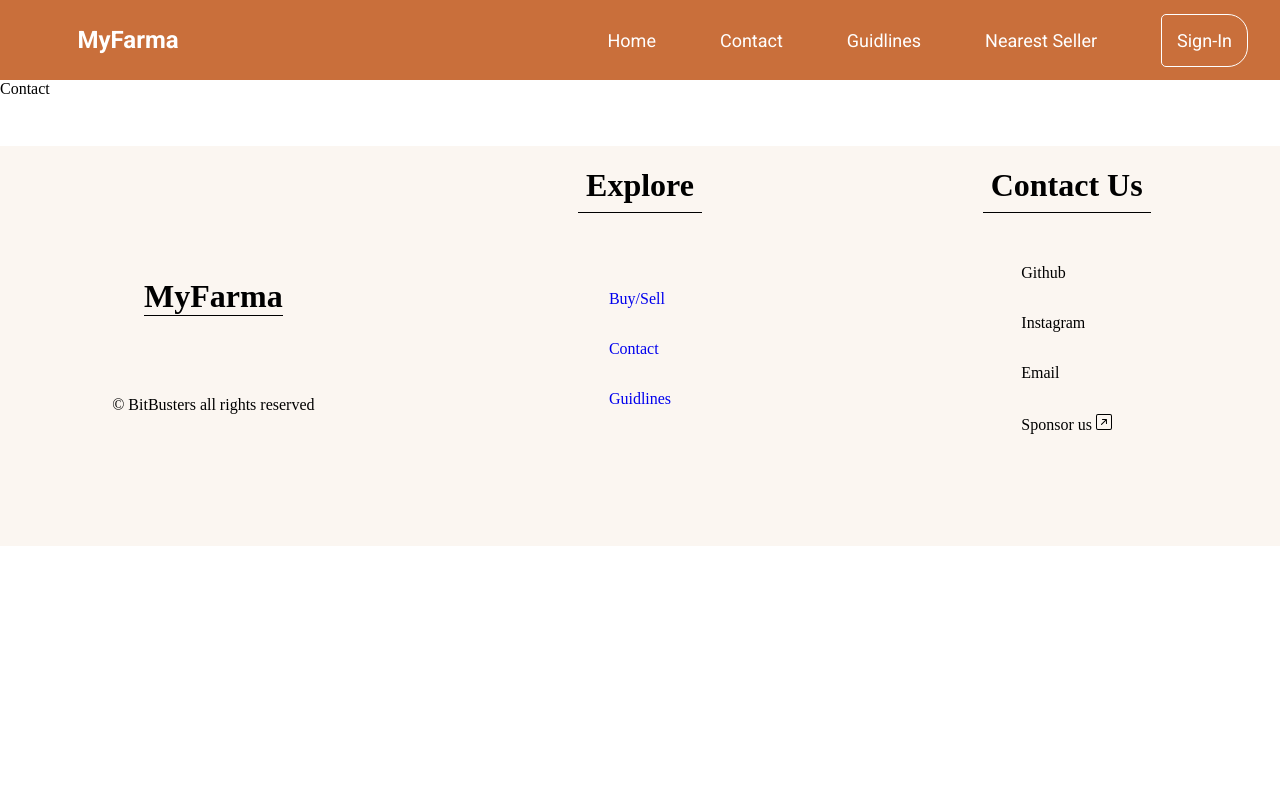
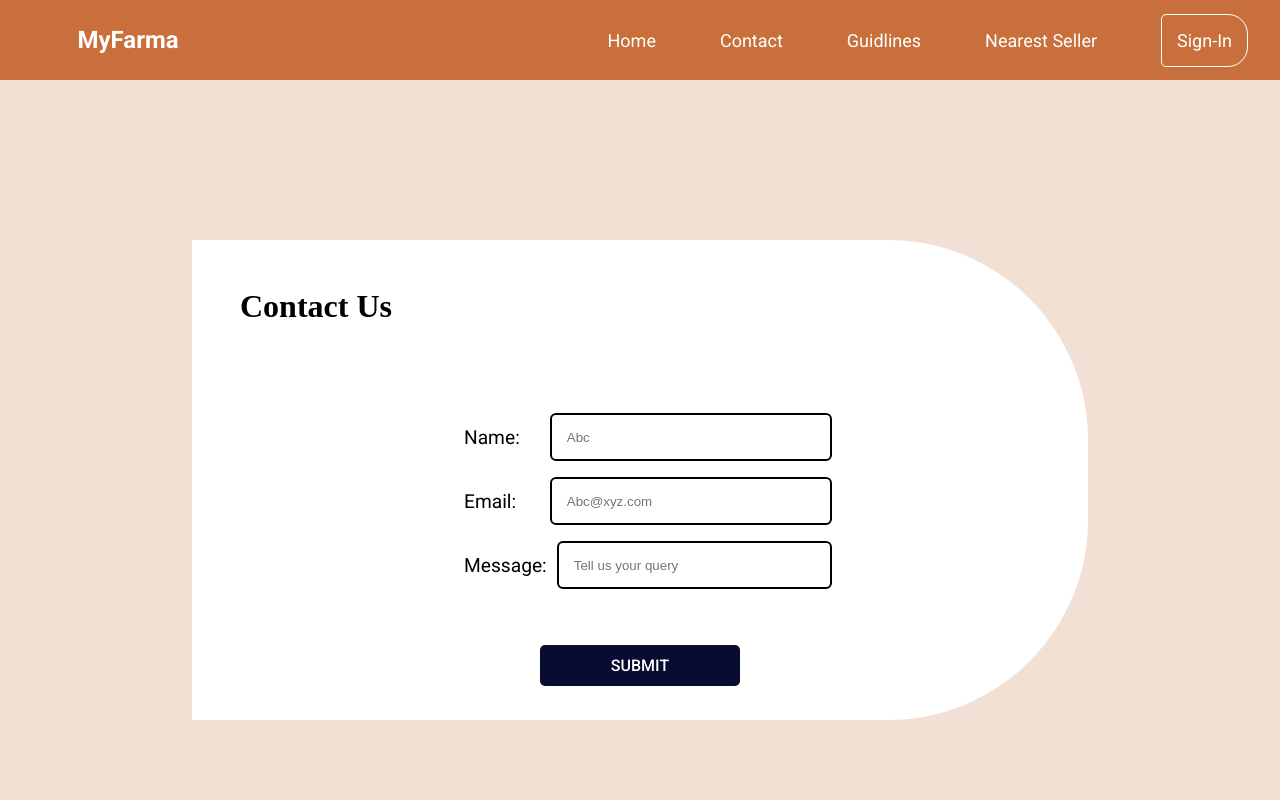
Before and after one commit to HIDZI123/PracticeProj, a React (Vite) app in the folder proj_1/: page /contact in a window 1280 px wide. Shown: the top 800 px of the page. Built offline with nearby package versions, Linux system fonts and the light colour scheme.

Commit message:
completed contactpage

```diff
--- a/proj_1/src/components/Contact.jsx
+++ b/proj_1/src/components/Contact.jsx
@@ -1,8 +1,33 @@
-/* import React from 'react'*/
+/* import React from "react"; */
+import "../styles/contact.scss";
+
 const Contact = () => {
   return (
-    <div>Contact</div>
-  )
-}
+    <div className="contact">
+      <main>
+        <h1> Contact Us</h1>
 
-export default Contact
+        <form>
+          <div>
+            <label>Name: </label>
+            <input type="text" required placeholder="Abc" />
+          </div>
+
+          <div>
+            <label>Email: </label>
+            <input type="email" required placeholder="Abc@xyz.com" />
+          </div>
+
+          <div>
+            <label>Message: </label>
+            <input type="text" placeholder="Tell us your query" />
+          </div>
+
+          <button type="submit">SUBMIT</button>
+        </form>
+      </main>
+    </div>
+  );
+};
+
+export default Contact;
--- a/proj_1/src/styles/base.scss
+++ b/proj_1/src/styles/base.scss
@@ -10,3 +10,7 @@
   $text1 : 'Roboto';
   $text2 : 'Oswald';
   $text3 : 'Lobster';
+
+$first: white;
+$second: #090c31;
+$third: #5853ff;
--- /dev/null
+++ b/proj_1/src/styles/contact.scss
@@ -0,0 +1,67 @@
+@import "../styles/base.scss";
+
+.contact {
+    width: 100%;
+    height: 100vh;
+    background-color:#F3E0D5;
+    display: flex;
+    justify-content: center;
+    align-items: center;
+
+    > main {
+      background-color: $first;
+      height: 30rem;
+      width: 70%;
+      padding: 3rem;
+      border-radius: 0 200px 200px 0;
+
+      > form {
+        margin: 5rem;
+        display: flex;
+        flex-direction: column;
+        align-items: center;
+        justify-content: center;
+
+        > div {
+          height: 3rem;
+          display: flex;
+          align-items: center;
+          justify-content: flex-end;
+          width: 60%;
+          margin: 0.5rem;
+
+          > label {
+            font: 400 1.2rem $text1;
+            width: 20%;
+            margin: 0 1rem;
+          }
+
+
+          > input {
+            align-self: stretch;
+            width: 80%;
+            padding: 1rem;
+            border-radius: 5px;
+            border: 1px solid rgba(123,123,123,0.6);
+            outline: auto;
+          }
+        }
+
+        > button {
+          margin: 3rem 0;
+          padding: 0.7rem;
+          border: none;
+          border-radius: 5px;
+          background-color: $second;
+          color: $first;
+          width: 200px;
+          font: 500 1rem $text1;
+
+          &:hover {
+              background-color: $third;
+             filter: opacity(0.8)
+          }
+        }
+      }
+    }
+  }
--- a/proj_1/src/styles/footer.scss
+++ b/proj_1/src/styles/footer.scss
@@ -3,7 +3,6 @@
 .div_foot {
   height: 50vh;
   background-color: #fbf6f1;
-  margin-top: 3rem;
   > div {
     height: 100%;
     display: grid;
```
